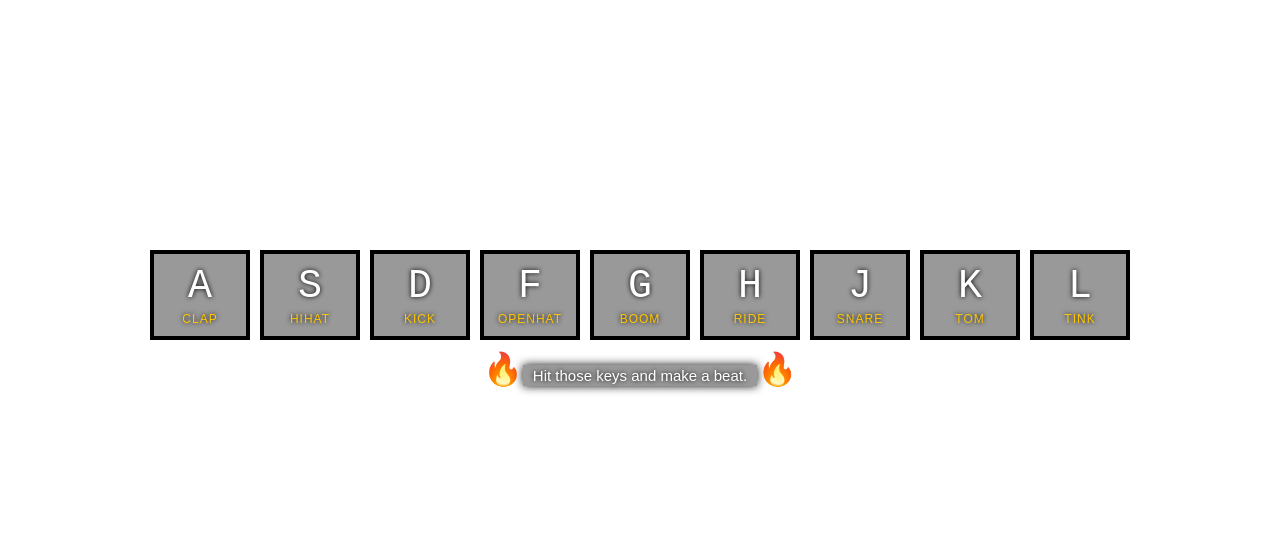
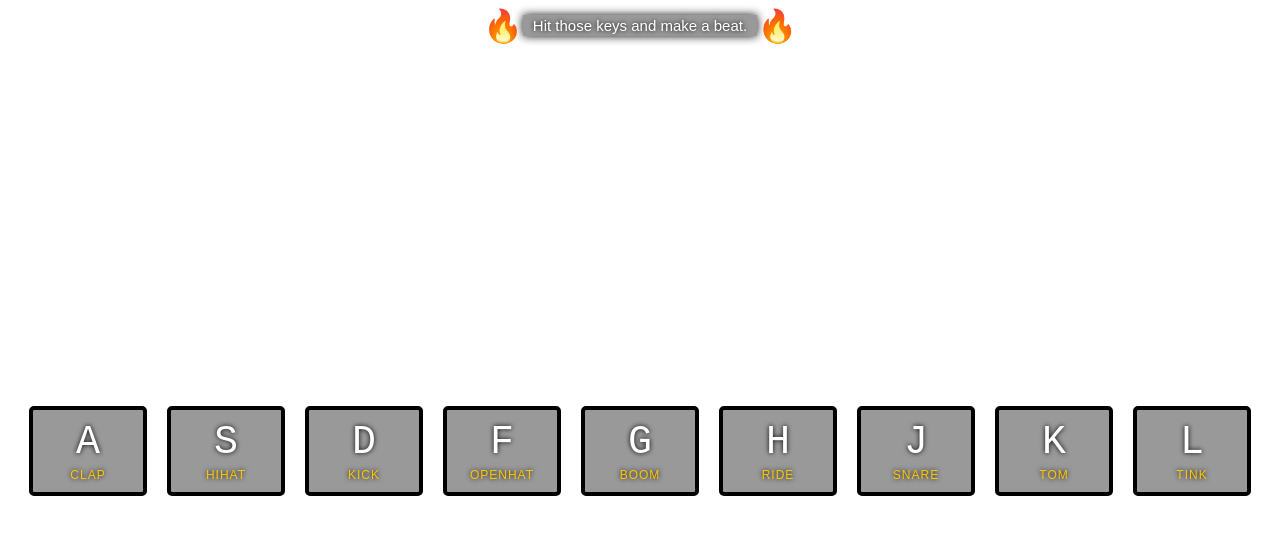
Before and after one commit to nitin-dixit/key-drummer, a plain HTML site: page index.html in a window 1280 px wide. Drawn offline with Linux system fonts and the light colour scheme.

Commit message:
moved note to top

```diff
--- a/index.html
+++ b/index.html
@@ -2,12 +2,15 @@
 <html lang="en">
   <head>
     <meta charset="UTF-8" />
-    <meta http-equiv="X-UA-Compatible" content="IE=edge" />
-    <meta name="viewport" content="width=device-width, initial-scale=1.0" />
     <title>Key Drummer 🥁</title>
     <link rel="stylesheet" href="./packs/css/style.css" />
   </head>
   <body>
+    <div class="note">
+      <span>🔥</span>
+      <p>Hit those keys and make a beat.</p>
+      <span>🔥</span>
+    </div>
     <div class="keys">
       <div class="key" data-key="KeyA">
         <kbd>A</kbd>
@@ -45,13 +48,10 @@
         <kbd>L</kbd>
         <span class="sound">tink</span>
       </div>
-    </div>
-    <div class="note">
-      <span>🔥</span>
-      <p>Hit those keys and make a beat.</p>
-      <span>🔥</span>
 
     </div>
+
+
 
 
     <audio src="./assets/sounds/clap.wav" data-key="KeyA"></audio>
--- a/packs/css/style.css
+++ b/packs/css/style.css
@@ -1,13 +1,7 @@
-*,
-::before,
-::before {
-  box-sizing: border-box;
-}
-
 html {
+  font-size: 10px;
   background: url("../../assets/images/drummer-6869168_1920.jpg") no-repeat;
   background-size: cover;
-  font-size: 10px;
 }
 
 body,
@@ -17,29 +11,23 @@ html {
   font-family: sans-serif;
 }
 
-body {
-  height: 650px;
+.keys {
   display: flex;
-  flex-flow: column wrap;
+  flex: 1;
+  min-height: 100vh;
   align-items: center;
   justify-content: center;
-  gap: 1rem;
-}
-
-.keys {
-  display: flex;
-  align-items: center;
-  justify-content: center;
-  gap: 1rem;
 }
 
 .key {
   border: 0.4rem solid black;
+  border-radius: 0.5rem;
+  margin: 1rem;
   font-size: 1.5rem;
   padding: 1rem 0.5rem;
+  transition: all 0.07s ease;
   width: 10rem;
   text-align: center;
-  transition: all 0.07s ease;
   color: white;
   background: rgba(0, 0, 0, 0.4);
   text-shadow: 0 0 0.5rem black;
@@ -50,6 +38,7 @@ body {
   border-color: #ffc600;
   box-shadow: 0 0 1rem #ffc600;
 }
+
 kbd {
   display: block;
   font-size: 4rem;
@@ -61,8 +50,12 @@ kbd {
   letter-spacing: 0.1rem;
   color: #ffc600;
 }
-.note{
+
+.note {
   display: flex;
+  justify-content: center;
+  flex:1;
+  align-items: center;
 }
 .note p {
   font-size: 15px;
@@ -71,9 +64,8 @@ kbd {
   box-shadow: 0 0 1rem #0c0c0c;
   background: rgba(0, 0, 0, 0.4);
   text-shadow: 0 0 0.5rem black;
-
 }
 
-.note span{
+.note span {
   font-size: xx-large;
 }
```
